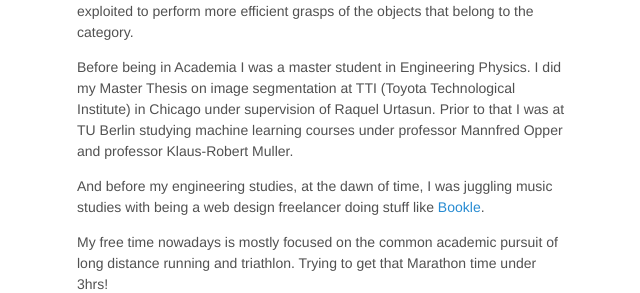
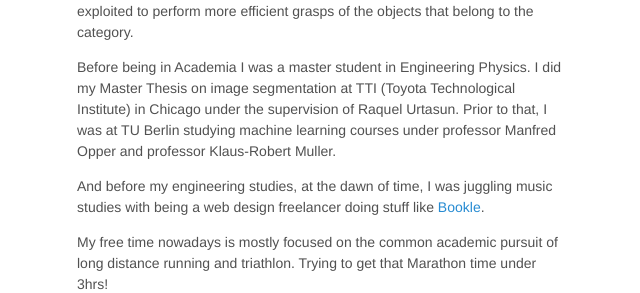
Before and after one commit to MartinHjelm/MartinHjelm.github.io, a Jekyll site: the page built from about.md, in a window 1280 px wide. Shown: the part 757-1050 px from the top of the page, without its empty margins (318-958 px from the left). Built offline with Jekyll 4.4.1, drawn with Linux system fonts in a browser that asks for light colours.

Commit message:
Text errors

```diff
--- a/about.md
+++ b/about.md
@@ -17,7 +17,7 @@ LinkedIn: [linkedin.com/in/martin-hjelm](https://www.linkedin.com/in/martin-hjel
 ### About Me
 I'm a Ph.D. student at KTH Royal Institute of Technology in Computer Science. My main research interests are robotics, machine learning, and computer vision. Specifically, my main research focus is on robotic grasping - learning robots to recognize patterns in categories of everyday objects that can be exploited to perform more efficient grasps of the objects that belong to the category.
 
-Before being in Academia I was a master student in Engineering Physics. I did my Master Thesis on image segmentation at TTI (Toyota Technological Institute) in Chicago under supervision of Raquel Urtasun. Prior to that I was at TU Berlin studying machine learning courses under professor Mannfred Opper and professor Klaus-Robert Muller.
+Before being in Academia I was a master student in Engineering Physics. I did my Master Thesis on image segmentation at TTI (Toyota Technological Institute) in Chicago under the supervision of Raquel Urtasun. Prior to that, I was at TU Berlin studying machine learning courses under professor Manfred Opper and professor Klaus-Robert Muller.
 
 And before my engineering studies, at the dawn of time, I was juggling music studies with being a web design freelancer doing stuff like [Bookle](http://www.bookle.se).
 
```
